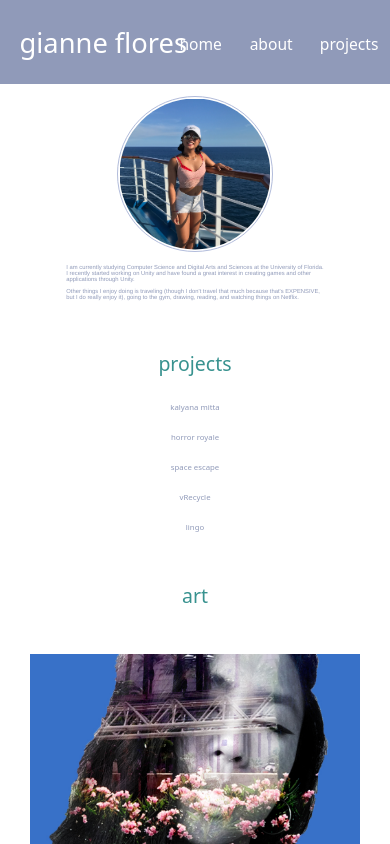
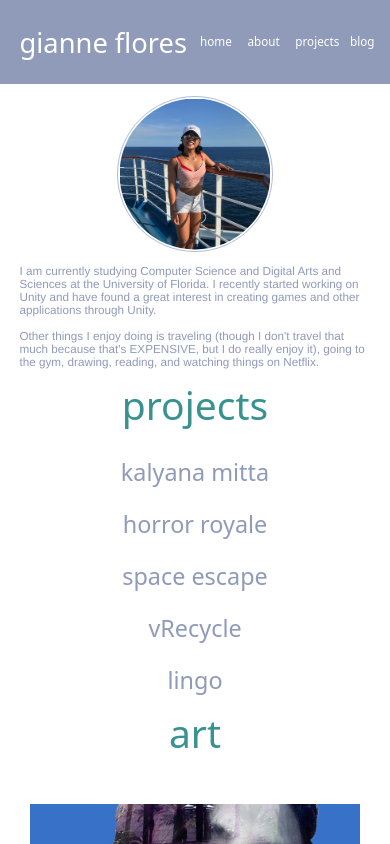
Before and after one commit to gianneflores/gianneflores.github.io, a plain HTML site: page index.html in a window 390 px wide. Shown: the top 844 px of the page. Drawn offline with Linux system fonts and the light colour scheme.

Commit message:
Edited format for mobile view

```diff
--- a/index.html
+++ b/index.html
@@ -11,6 +11,7 @@
             <p class="headerName">gianne flores</p>
             <ul class="headerButtonContainer">
                 <!--Buttons-->
+                <li class="headerButton"><a href="blog.html">blog</a></li>
                 <li class="headerButton"><a href="index.html#projects">projects</a></li>
                 <li class="headerButton"><a href="index.html#about">about</a></li>
                 <li class="headerButton"><a href="index.html">home</a></li>
--- a/style-proj.css
+++ b/style-proj.css
@@ -34,6 +34,12 @@
     height: 100%;
     max-width: 10vmin;
 
+}
+@media (max-width: 600px){
+    .headerButton{
+        font-size: 3vmin;
+         margin: 0 4vmin 0 0;
+    }
 }
 a {
     text-decoration: none;
@@ -84,7 +90,7 @@ body{
     color: #909AB9;
     font-family: Apercu,"Source Sans Pro",system,system-ui,-apple-system,BlinkMacSystemFont,Roboto,Helvetica,Arial,sans-serif;
     font-size: 5vw;
-    border: 2px solid #30807D;;
+    border: 2px solid #30807D;
     border-radius: 20px;
 }
 .list h2{
--- a/style.css
+++ b/style.css
@@ -12,7 +12,7 @@
     z-index: 1;
 }
 .headerName {
-	font-family:  Apercu,"Source Sans Pro",system,system-ui,-apple-system,BlinkMacSystemFont,Roboto,Helvetica,Arial,sans-serif;
+    font-family:  Apercu,"Source Sans Pro",system,system-ui,-apple-system,BlinkMacSystemFont,Roboto,Helvetica,Arial,sans-serif;
     font-size: 7vmin;
     font-weight: lighter;
     color: white;
@@ -22,9 +22,9 @@
     transform: translate(0,-50%);
 }
 .headerButton {
-	font-family:  Apercu,"Source Sans Pro",system,system-ui,-apple-system,BlinkMacSystemFont,Roboto,Helvetica,Arial,sans-serif;
-	font-weight: lighter;
-	text-decoration: none;
+    font-family:  Apercu,"Source Sans Pro",system,system-ui,-apple-system,BlinkMacSystemFont,Roboto,Helvetica,Arial,sans-serif;
+    font-weight: lighter;
+    text-decoration: none;
     font-size: 4vmin;
     color: white;
     position: relative;
@@ -34,6 +34,12 @@
     height: 100%;
     max-width: 10vmin;
 
+}
+@media (max-width: 600px){
+    .headerButton{
+        font-size: 3vmin;
+         margin: 0 4vmin 0 0;
+    }
 }
 a {
     text-decoration: none;
@@ -95,6 +101,13 @@ body{
     max-width: 450px;*/
 }
 
+@media (max-width: 600px){
+    .about h1{
+        font-size: 3vw;
+         margin: 0 5%  0;
+    }
+}
+
 .sectionName {
     text-align: center;
     /*transform: translate(-5%,0);*/
@@ -108,6 +121,12 @@ body{
     margin: 0px;
     margin-top: 50px;
     margin-bottom: 25px;
+}
+@media (max-width: 600px){
+    .sectionName{
+        margin-top: 10px;
+        font-size: 10vw;
+    }
 }
 .projNames{
 	text-align: center;
@@ -170,6 +189,14 @@ body{
 	font-size: 2vw;
 }
 
+@media (max-width: 600px){
+    .dropdown{
+        font-size: 6vw;
+         margin: 20px 0  0;
+    }
+}
+
+
 .dropdown-content a {
     padding: 12px 100px;
     text-decoration: underline;
```
Also changed, not shown: HorrorRoyale.html (+3 -2 lines), lingo.html (+2 -1 lines), space-escape.html (+2 -1 lines).
